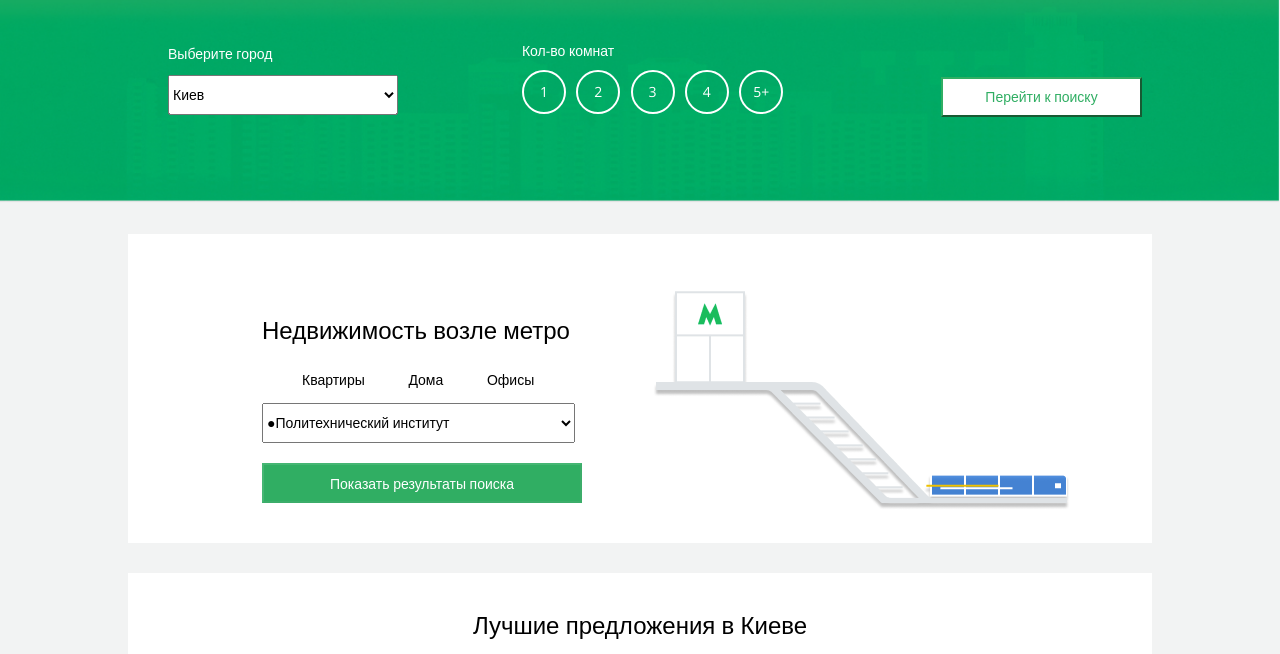
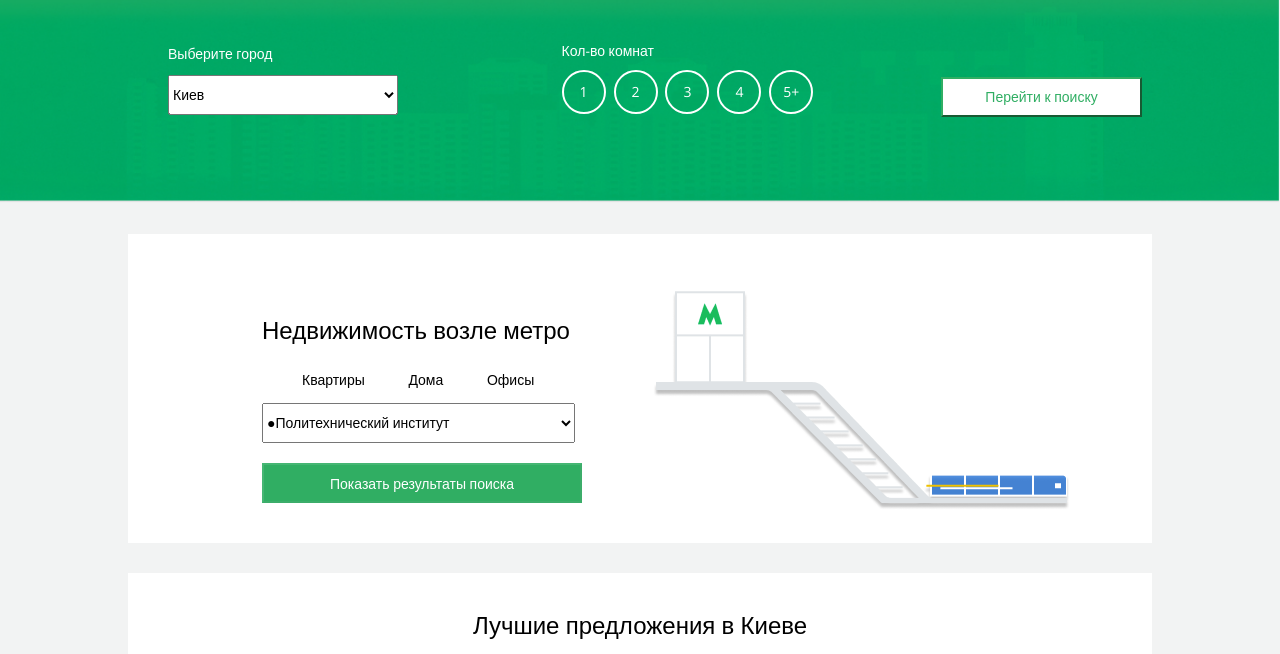
Before and after one commit to LeraSavchenko/DRFront2, a plain HTML site: page index.html in a window 1280 px wide. Shown: the part 146-800 px from the top of the page. Drawn offline with nearby package versions, Linux system fonts and the light colour scheme.

Commit message:
checkbox fix

```diff
--- a/sass(main)/stylesforfirstpart.sass
+++ b/sass(main)/stylesforfirstpart.sass
@@ -143,7 +143,8 @@ header
         height: 40px
         border-color: none
     &__checkbox-for-rooms
-      width: 35%
+      width: 265px
+
       line-height: 15px
       margin-left: 5%
       transform: translateY(0%)
```
Also changed, not shown: css/stylesforfirstpart.css.
